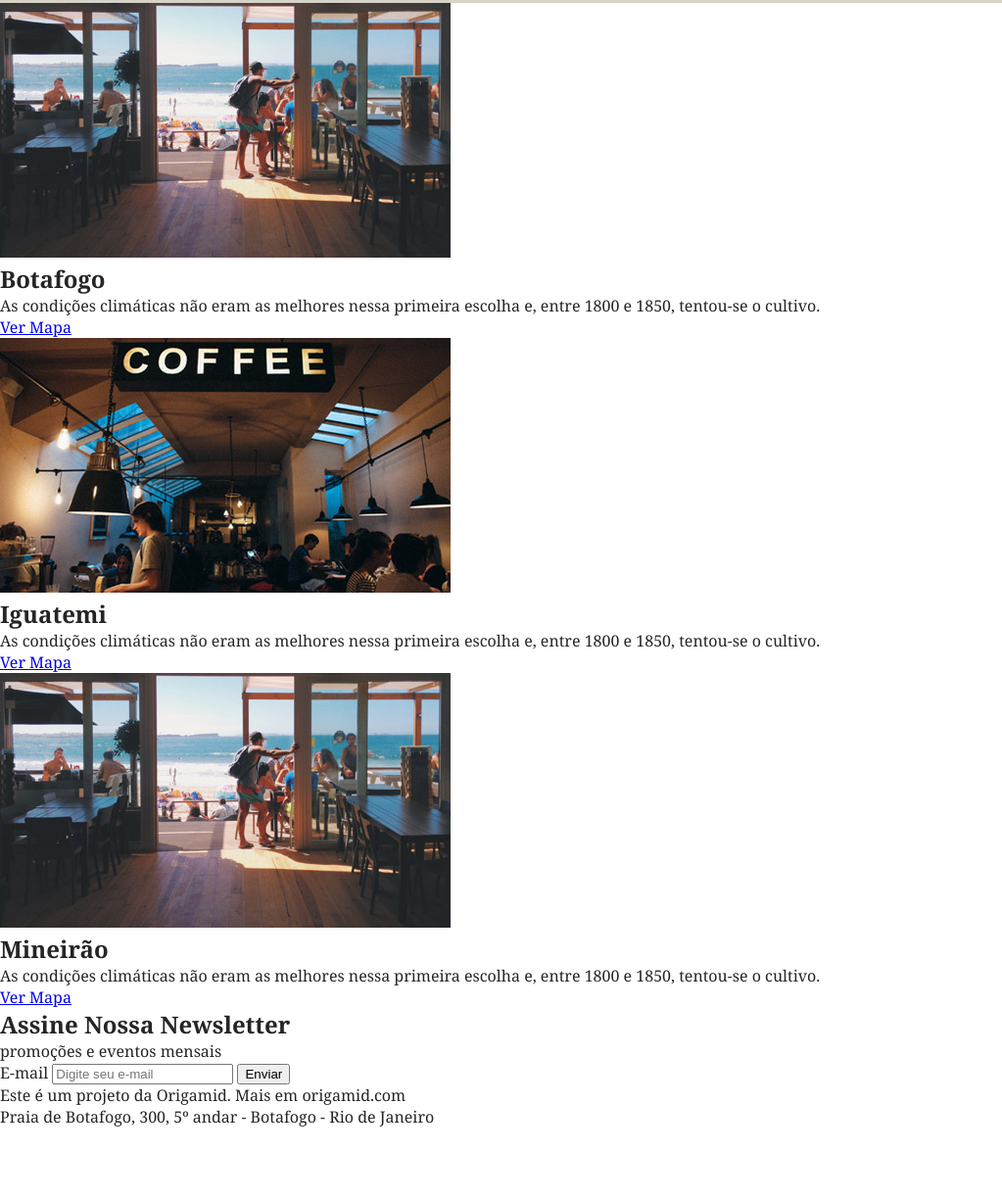
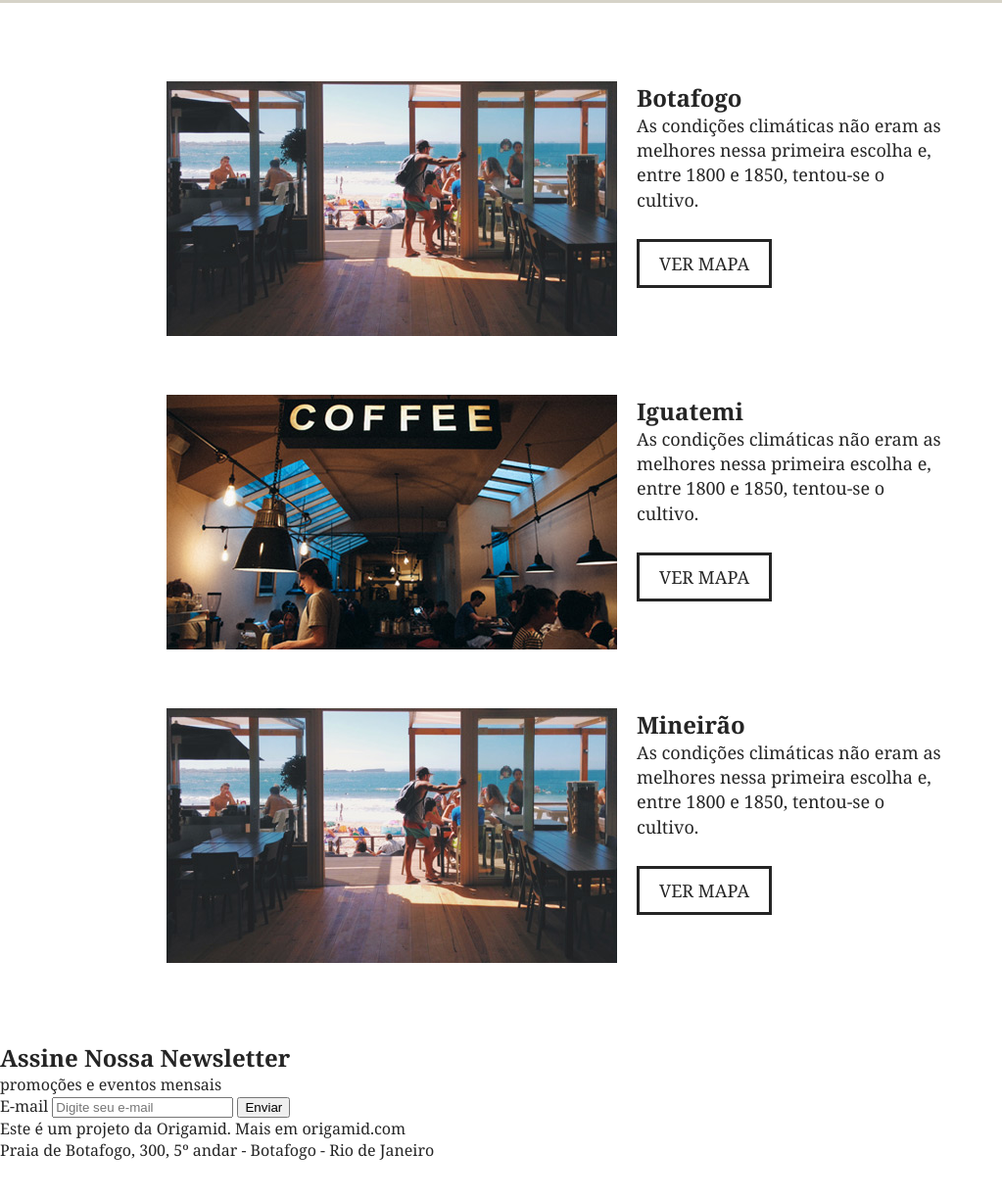
Before and after one commit to wanderson648/brafe-css-puro, a plain HTML site: page index.html in a window 1280 px wide. Shown: the part 1783-3008 px from the top of the page at 98% size, without its empty margins (0-1023 px from the left). Before the commit the page ends 2976 px from the top, so only its background shows below. Drawn offline with Linux system fonts and the light colour scheme.

Commit message:
estilo dos locais

```diff
--- a/css/style.css
+++ b/css/style.css
@@ -137,7 +137,6 @@ body {
 }
 
 /* Produtos */
-
 .produtos {
   background: #e7e4d8;
   padding: 60px 0;
@@ -210,3 +209,50 @@ body {
   padding: 15px 0;
   margin: 20px auto 0 auto;
 }
+
+/* Locais */
+.locais {
+  max-width: 960px;
+  margin: 0 auto;
+  padding: 20px 0;
+}
+
+.locais-item {
+  clear: both;
+  margin: 60px auto;
+}
+
+.locais-item::before, .locais-item::after {
+  content: '';
+  display: table;
+  clear: both;
+}
+
+.locais-item img {
+  width: 460px;
+  display: block;
+  float: left;
+  margin: 0 10px;
+}
+
+.locais-item > div {
+  width: 460px;
+  float: left;
+  margin: 0 10px;
+}
+
+.locais-item p {
+  font-size: 1.125em;
+  line-height: 1.4;
+  max-width: 320px;
+  margin-bottom: 40px;
+}
+
+.locais-item a {
+  font-size: 1.125em;
+  text-transform: uppercase;
+  text-decoration: none;
+  border: 3px solid;
+  color: #252525;
+  padding: 10px 20px;
+}
--- a/index.html
+++ b/index.html
@@ -60,8 +60,8 @@ aente quente, mas também pode ser consumido gelado. Ele é um estimulante, por
 		<a class="produto-btn" href="#">Saiba Mais</a>
 	</section>
 
-	<section>
-		<div>
+	<section class="locais">
+		<div class="locais-item">
 			<img src="img/botafogo.jpg" alt="Brafé unidade Botafogo">
 			<div>
 				<h2>Botafogo</h2>
@@ -70,7 +70,7 @@ aente quente, mas também pode ser consumido gelado. Ele é um estimulante, por
 			</div>
 		</div>
 
-		<div>
+		<div class="locais-item">
 			<img src="img/iguatemi.jpg" alt="Brafé unidade Iguatemi">
 			<div>
 				<h2>Iguatemi</h2>
@@ -79,7 +79,7 @@ aente quente, mas também pode ser consumido gelado. Ele é um estimulante, por
 			</div>
 		</div>
 
-		<div>
+		<div class="locais-item">
 			<img src="img/botafogo.jpg" alt="Brafé unidade Mineirão">
 			<div>
 				<h2>Mineirão</h2>
@@ -87,7 +87,6 @@ aente quente, mas também pode ser consumido gelado. Ele é um estimulante, por
 				<a href="#">Ver Mapa</a>
 			</div>
 		</div>
-
 	</section>
 
 	<section>
```
